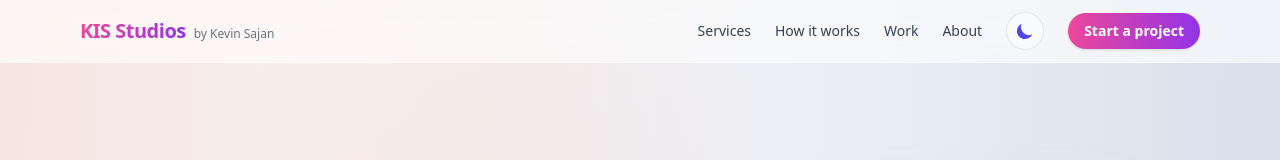
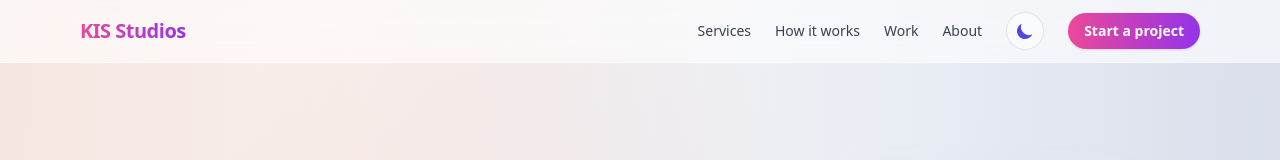
Before and after one commit to kevsaj/Portfolio-Next, a Next.js app: page / in a window 1280 px wide. Shown: the top 160 px of the page. Built offline with nearby package versions, Linux system fonts and the light colour scheme; a web font is replaced by a local one.

Commit message:
Drop 'by Kevin Sajan' from the KIS Studios logo and page title

```diff
--- a/components/SiteNav.tsx
+++ b/components/SiteNav.tsx
@@ -17,7 +17,6 @@ export default function SiteNav() {
             <nav className="mx-auto flex max-w-6xl items-center justify-between px-4 py-3" aria-label="Main">
                 <Link href="/" className="flex items-baseline gap-2" onClick={() => setOpen(false)}>
                     <span className="text-xl font-extrabold tracking-tight bg-gradient-to-r from-pink-500 to-purple-600 bg-clip-text text-transparent">KIS Studios</span>
-                    <span className="hidden sm:inline text-xs text-gray-500 dark:text-gray-400">by Kevin Sajan</span>
                 </Link>
 
                 <div className="hidden md:flex items-center gap-6">
--- a/pages/index.tsx
+++ b/pages/index.tsx
@@ -15,7 +15,7 @@ export default function Home() {
   return (
     <>
       <SiteHead
-        title="KIS Studios | Websites, apps, Shopify, games & data by Kevin Sajan"
+        title="KIS Studios | Websites, apps, Shopify, games & data"
         description="Toronto developer Kevin Sajan builds websites, web and mobile apps, Shopify stores, games, APIs, databases, dashboards and reports, and helps fix your online presence. Book a free consult."
       />
       <SiteNav />
```
